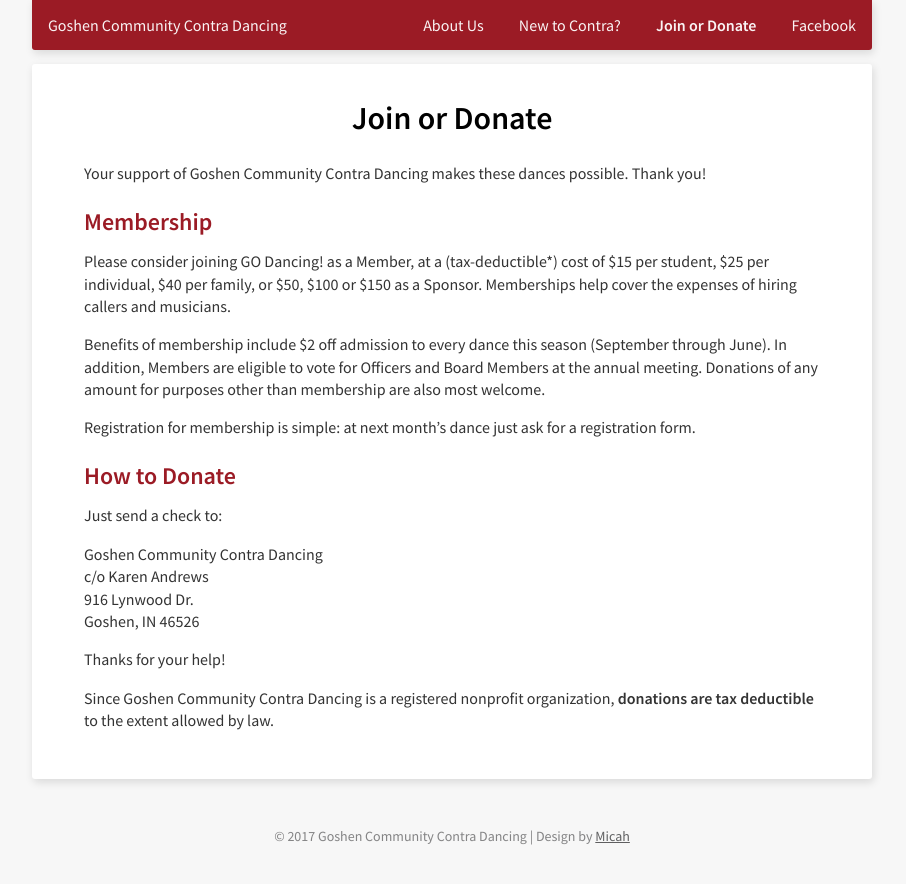
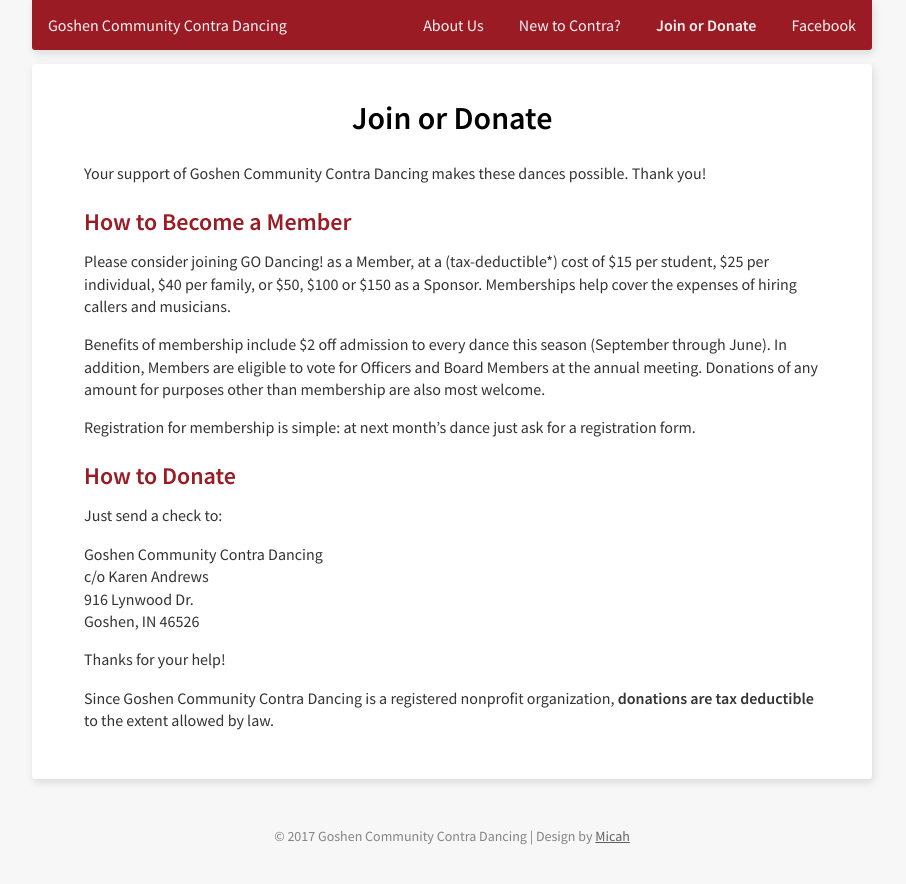
Before and after one commit to godancing/godancing.github.io, a Jekyll site: the page built from join.markdown, in a window 1280 px wide. Shown: the top 884 px of the page, without its empty margins (188-1094 px from the left). Built offline with Jekyll 4.4.1, drawn with Linux system fonts in a browser that asks for light colours.

Commit message:
Updated Join

```diff
--- a/join.markdown
+++ b/join.markdown
@@ -5,9 +5,9 @@
 
 Your support of Goshen Community Contra Dancing makes these dances possible. Thank you!
 
-## Membership
+## How to Become a Member
 
-Please consider joining GO Dancing! as a Member, at a (tax-deductible*) cost of $15 per student, $25 per individual, $40 per family, or $50, $100 or $150 as a Sponsor. Memberships help cover the expenses of hiring callers and musicians.
+Please consider joining GO Dancing! as a Member, at a (tax-deductible\*) cost of $15 per student, $25 per individual, $40 per family, or $50, $100 or $150 as a Sponsor. Memberships help cover the expenses of hiring callers and musicians.
 
 Benefits of membership include $2 off admission to every dance this season (September through June). In addition, Members are eligible to vote for Officers and Board Members at the annual meeting. Donations of any amount for purposes other than membership are also most welcome.
 
```
